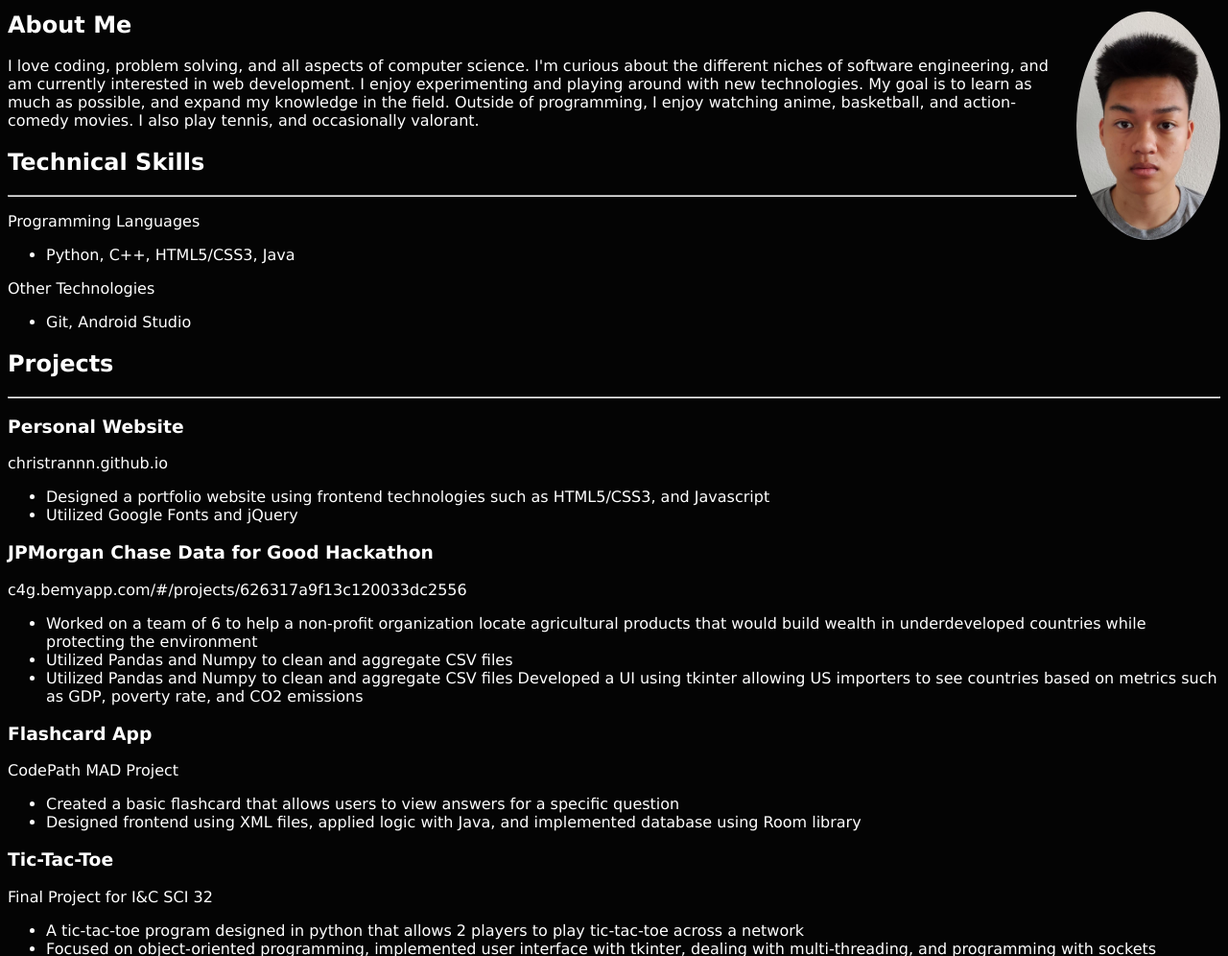
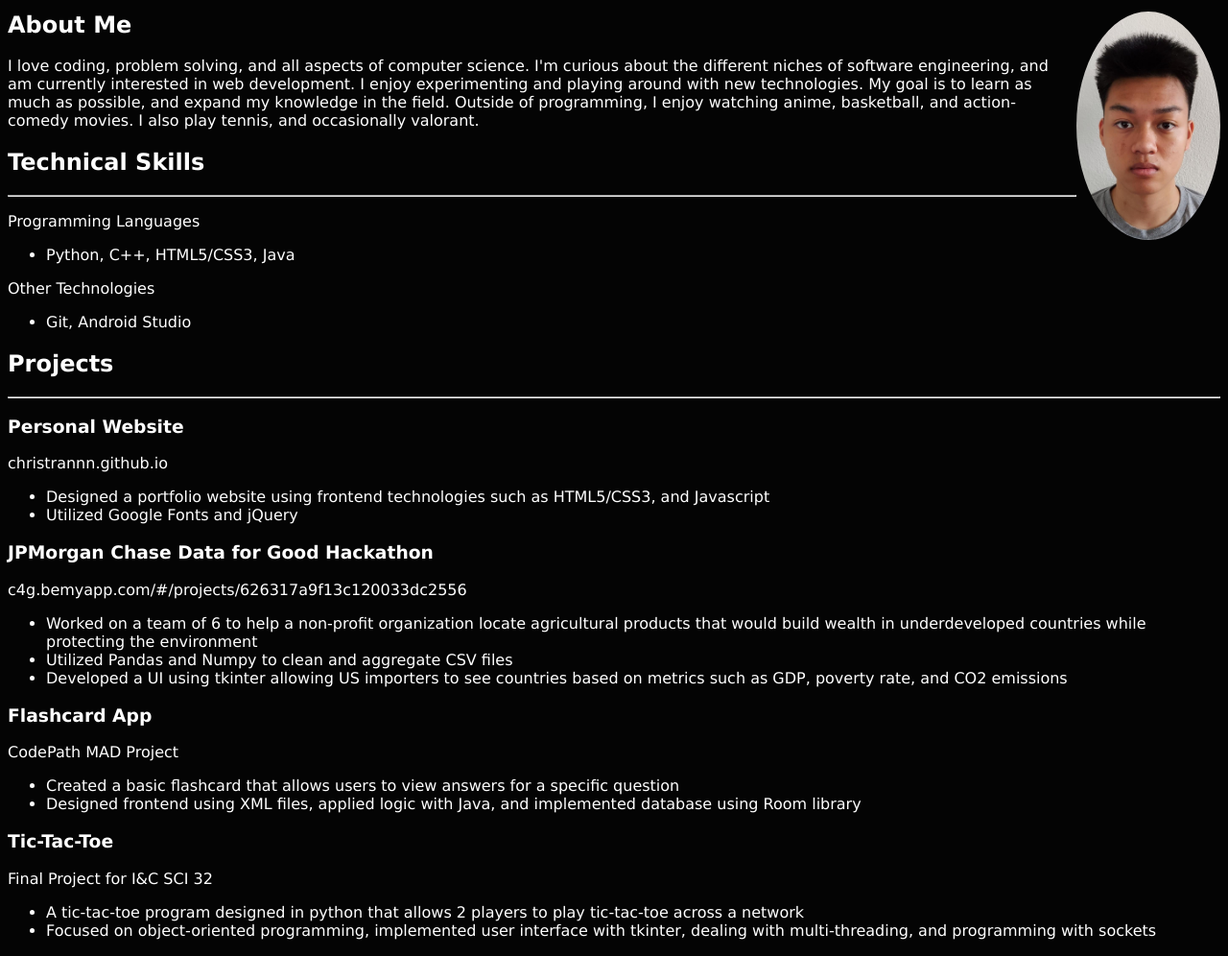
Before and after one commit to ChrisTrannn/Fellowship-Personal-Website, a plain HTML site: page index.html in a window 1280 px wide. Shown: the part 88-1084 px from the top of the page at 96% size. Drawn offline with Linux system fonts and the light colour scheme; files whose address does not match are found by name.

Commit message:
Fixed Wording

```diff
--- a/index.html
+++ b/index.html
@@ -44,8 +44,7 @@
                 <ul>
                     <li>Worked on a team of 6 to help a non-profit organization locate agricultural products that would build wealth in underdeveloped countries while protecting the environment</li>
                     <li>Utilized Pandas and Numpy to clean and aggregate CSV files</li>
-                    <li>Utilized Pandas and Numpy to clean and aggregate CSV files
-                        Developed a UI using tkinter allowing US importers to see countries based on metrics such as GDP, poverty rate, and CO2 emissions</li>
+                    <li>Developed a UI using tkinter allowing US importers to see countries based on metrics such as GDP, poverty rate, and CO2 emissions</li>
                 </ul>
             </div>
             <div id="Flashcard App">
```
Also changed, not shown: images/github_icon.webp (renamed from github_icon.webp), images/insta_icon.png (renamed from insta_icon.png), images/linkedin_icon.png (renamed from linkedin_icon.png), images/self-portrait.jpg (renamed from self-portrait.jpg).
